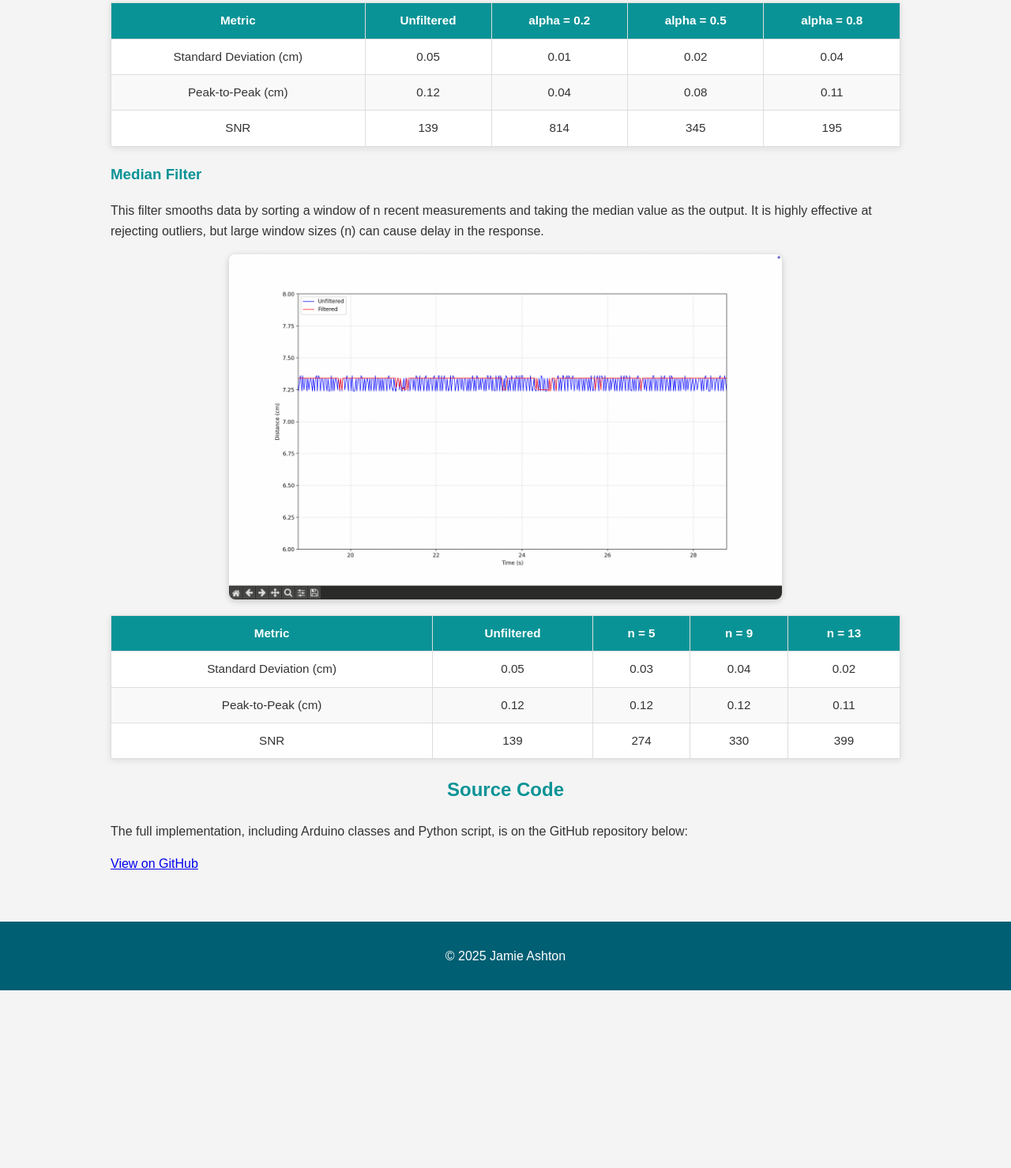
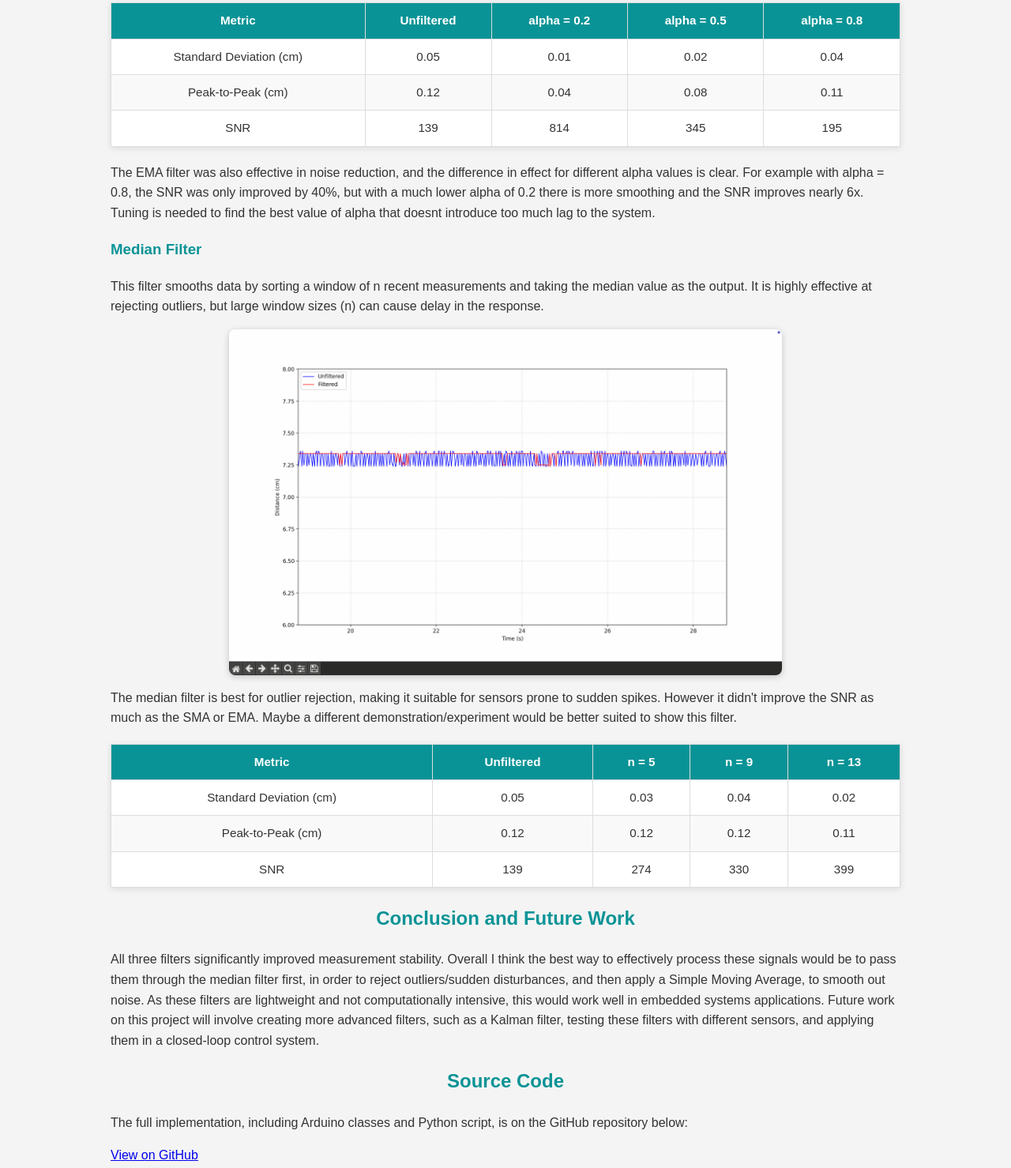
Before and after one commit to jamieashton22/jamieashton22.github.io, a plain HTML site: page sensorproject.html in a window 1280 px wide. Shown: the part 2085-3564 px from the top of the page at 79% size. Before the commit the page ends 3339 px from the top, so only its background shows below. Drawn offline with Linux system fonts and the light colour scheme.

Commit message:
sensor proj

```diff
--- a/sensorproject.html
+++ b/sensorproject.html
@@ -144,12 +144,25 @@
     </tbody>
 </table>
 
+            <p>
+                The EMA filter was also effective in noise reduction, and the difference in effect for different alpha values is clear.
+                For example with alpha = 0.8, the SNR was only improved by 40%, but with a much lower alpha of 0.2 there is more smoothing
+                and the SNR improves nearly 6x.
+                Tuning is needed to find the best value of alpha that doesnt introduce too much lag to the system.
+            </p>
+
             <h3>Median Filter</h3>
             <p>
                 This filter smooths data by sorting a window of n recent measurements and taking the median
                 value as the output. It is highly effective at rejecting outliers, but large window sizes (n) can cause delay in the response.
             </p>
             <img src="images/sensorproject/median13.png" alt="Median filter results" class="result-img">
+
+            <p>
+                The median filter is best for outlier rejection, making it suitable for sensors prone to sudden spikes.
+                However it didn't improve the SNR as much as the SMA or EMA.
+                Maybe a different demonstration/experiment would be better suited to show this filter.
+            </p>
 
             <table class="results-table">
     <thead>
@@ -188,6 +201,24 @@
         </section>
 
         <section>
+            <h2>Conclusion and Future Work</h2>
+            <p>
+
+                All three filters significantly improved measurement stability.
+                Overall I think the best way to effectively process these signals would be to pass them through the median filter first,
+                in order to reject outliers/sudden disturbances, and then apply a Simple Moving Average, to smooth out noise. As these filters
+                are lightweight and not computationally intensive, this would work well in embedded systems applications.
+
+                Future work on this project will involve creating more advanced filters, such as a Kalman filter,
+                testing these filters with different sensors, and applying them in a closed-loop control system.
+            </p>
+            <p>
+
+            </p>
+        </section>
+
+
+        <section>
             <h2>Source Code</h2>
             <p>
                 The full implementation, including Arduino classes and Python script,
```
